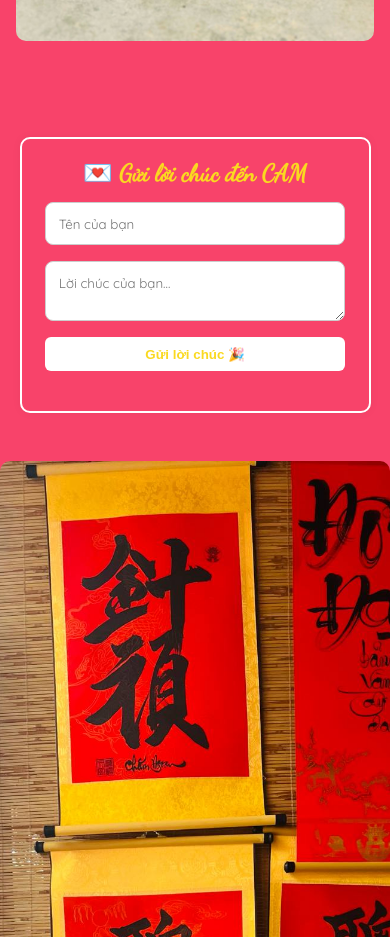
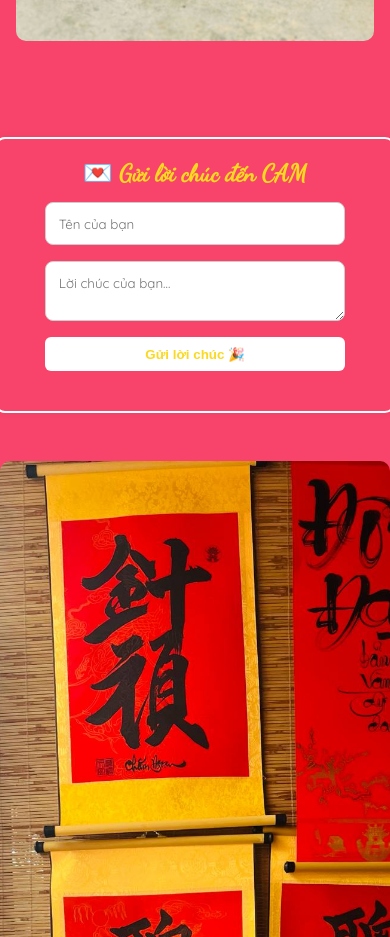
Before and after one commit to gacondihoc/sinhnhatcam, a plain HTML site: page index.html in a window 390 px wide. Shown: the part 5980-6917 px from the top of the page. Drawn offline with Linux system fonts and the light colour scheme.

Commit message:
third-check

```diff
--- a/style.css
+++ b/style.css
@@ -338,7 +338,7 @@ audio {
     }
 
     .wish-box {
-        max-width: 90vw;
+        max-width: 400px;
         padding: 1rem;
         margin: 0 auto;
     }
```
